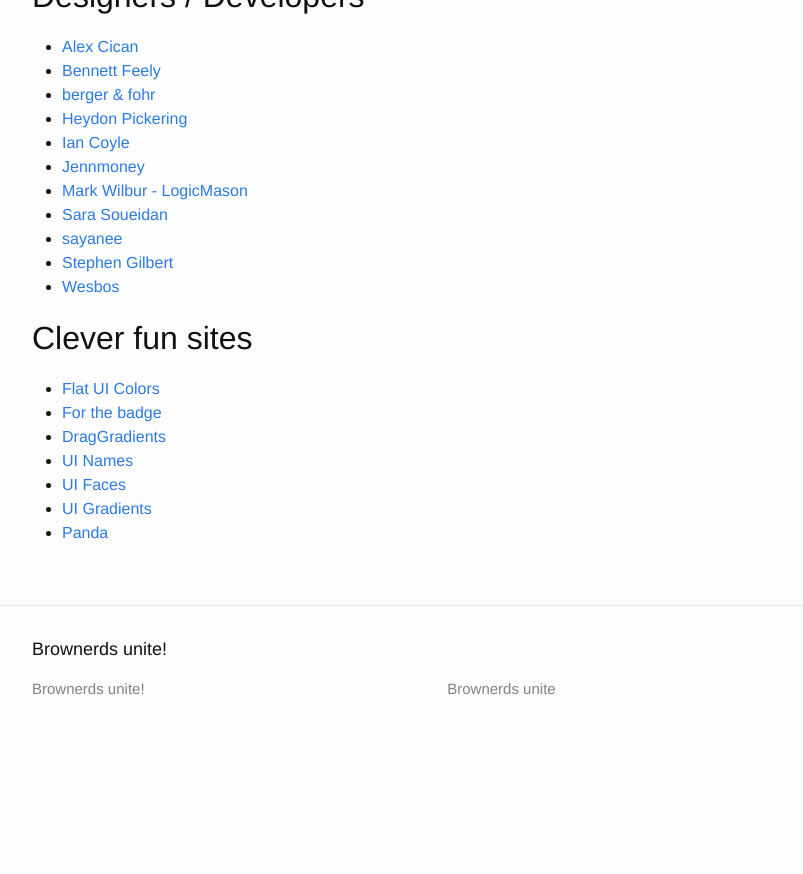
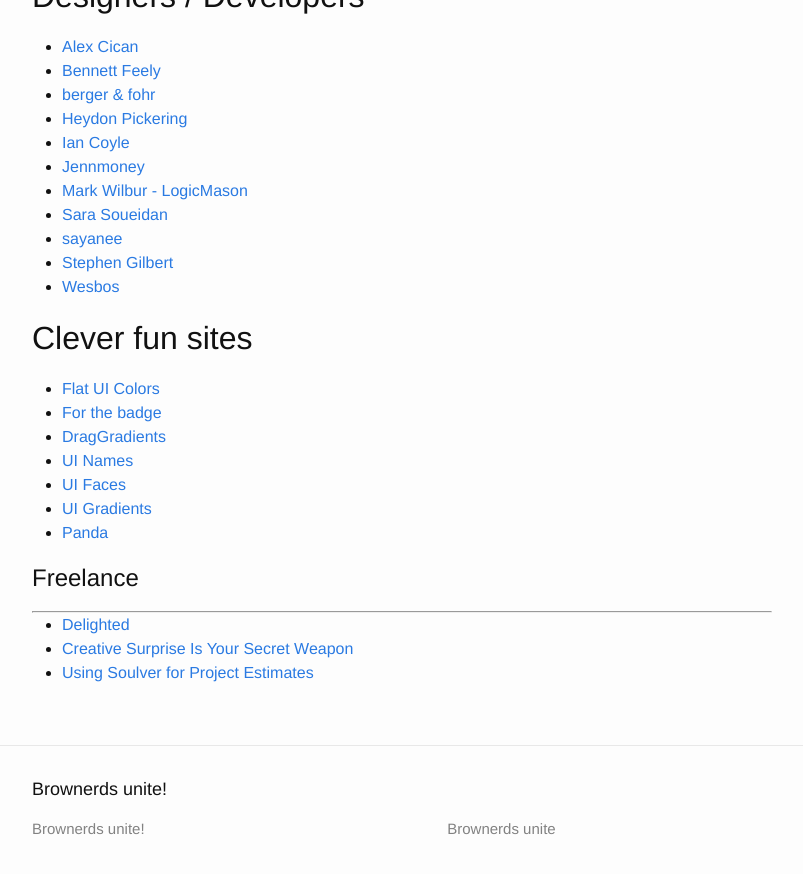
Before and after one commit to brownerd/brownerd.github.io, a Jekyll site: the page built from _posts/2014-10-06-reading-list-2014.md, in a window 1280 px wide and 900 px high, scrolled down 10483 px. Shown: the top 874 px of the window, without its empty margins (238-1041 px from the left). Built offline with Jekyll 4.4.1, drawn with Linux system fonts in a browser that asks for light colours; emoji names are drawn with the system emoji font; before the commit the page ends 11243 px from its top, so only the background shows below that.

Commit message:
add freelance section to readling list 2014

```diff
--- a/_posts/2014-10-06-reading-list-2014.md
+++ b/_posts/2014-10-06-reading-list-2014.md
@@ -508,3 +508,13 @@ I use/test out a lot of apps :punch:
 - [UI Faces](http://uifaces.com/authorized)
 - [UI Gradients](http://uigradients.com/)
 - [Panda](http://usepanda.com/)
+
+
+
+
+# Freelance
+***
+
+- [Delighted](https://delightedapp.com/)
+- [Creative Surprise Is Your Secret Weapon](https://medium.com/rules-of-genius/creative-surprise-is-your-secret-weapon-e4e05eb4f9ed)
+- [Using Soulver for Project Estimates](http://fromtheoutfit.com/blog/using-soulver-for-project-estimates)
```
